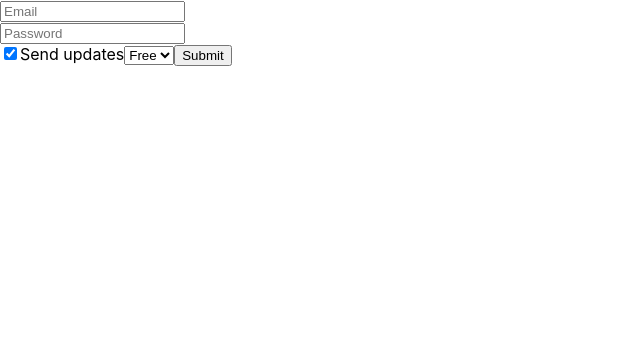
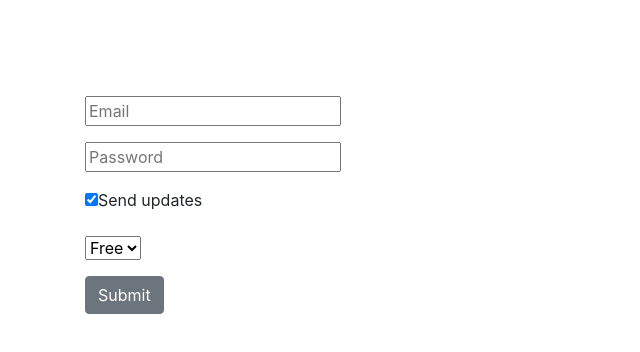
Before and after one commit to rajgthub/appformik, a React (Create React App) app: page / in a window 1280 px wide. Shown: the top 352 px of the page, without its empty margins (0-640 px from the left). Built offline with nearby package versions, Linux system fonts and the light colour scheme.

Commit message:
Add reactstrap to style

```diff
--- a/package.json
+++ b/package.json
@@ -3,10 +3,12 @@
   "version": "0.1.0",
   "private": true,
   "dependencies": {
+    "bootstrap": "^4.1.3",
     "formik": "^1.3.1",
     "react": "^16.5.2",
     "react-dom": "^16.5.2",
     "react-scripts": "2.0.5",
+    "reactstrap": "^6.5.0",
     "yup": "^0.26.6"
   },
   "scripts": {
--- a/src/App.css
+++ b/src/App.css
@@ -30,3 +30,7 @@
     transform: rotate(360deg);
   }
 }
+form{
+  display: inline-block;
+  margin: 6rem auto;
+}
--- a/src/App.js
+++ b/src/App.js
@@ -1,30 +1,44 @@
 import React from "react";
 import { withFormik, Form, Field } from "formik";
+import { Button, Container, Row, Col, FormGroup, Label} from "reactstrap";
 // import * as Yup from 'yup';
 import { string, object } from "yup";
 import "./App.css";
 
 const App = ({ values, errors, touched, isSubmitting }) => {
   return (
+    <Container>
+      <Row>
+        <Col>
           <Form>
-      <div>
+            <FormGroup>
               {touched.email && errors.email && <h2>{errors.email}</h2>}
               <Field type="email" name="email" placeholder="Email" />
-      </div>
-      <div>
-      {touched.password && errors.password && <h2>{errors.password}</h2>}
+            </FormGroup>
+            <FormGroup>
+              {touched.password &&
+                errors.password && <h2>{errors.password}</h2>}
               <Field type="password" name="password" placeholder="Password" />
-      </div>
-      <label htmlFor="update">
+            </FormGroup>
+            <FormGroup>
+            <Label htmlFor="update">
               <Field type="checkbox" name="update" checked={values.update} />
               Send updates
-      </label>
+            </Label>
+            </FormGroup>
+            <FormGroup>
             <Field component="select" name="plan">
               <option value="free">Free</option>
               <option value="paid">Paid</option>
             </Field>
-      <button type="submit" disabled={isSubmitting}>Submit</button>
+            </FormGroup>
+            <Button type="submit" disabled={isSubmitting}>
+              Submit
+            </Button>
           </Form>
+        </Col>
+      </Row>
+    </Container>
   );
 };
 const AppFormik = withFormik({
@@ -38,21 +52,22 @@ const AppFormik = withFormik({
   },
   validationSchema: object().shape({
     email: string()
-      .email('Email is invalid')
-      .required('Email is required!'),
+      .email("Email is invalid")
+      .required("Email is required!"),
     password: string()
-      .min(3, 'password must contain more than 2 charactes')
-      .required('password must be provided!')
+      .min(3, "password must contain more than 2 charactes")
+      .required("password must be provided!")
   }),
-  handleSubmit(values, {setErrors, resetForm, setSubmitting}) {//bag
+  handleSubmit(values, { setErrors, resetForm, setSubmitting }) {
+    //bag
     //async tasks: fetch data from db or api
     setTimeout(() => {
-      if (values.email === 'rraju12@gmail.com'){
-        setErrors({email: 'Email is already taken, please use another one!'})
-      }else{
-        resetForm()
+      if (values.email === "rraju12@gmail.com") {
+        setErrors({ email: "Email is already taken, please use another one!" });
+      } else {
+        resetForm();
       }
-      setSubmitting(false)
+      setSubmitting(false);
     }, 2000);
   }
 })(App);
--- a/src/index.js
+++ b/src/index.js
@@ -1,5 +1,6 @@
 import React from 'react';
 import ReactDOM from 'react-dom';
+import 'bootstrap/dist/css/bootstrap.min.css';
 import './index.css';
 import AppFormik from './App';
 import * as serviceWorker from './serviceWorker';
```
Also changed, not shown: 2 other files (tests, documents, lock files or other folders). Lines whose indentation alone changed are shown as unchanged.
